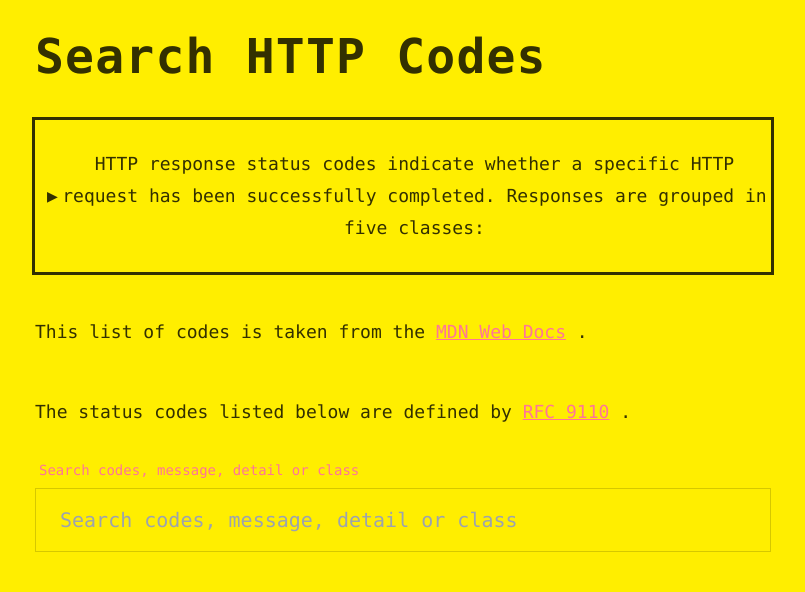
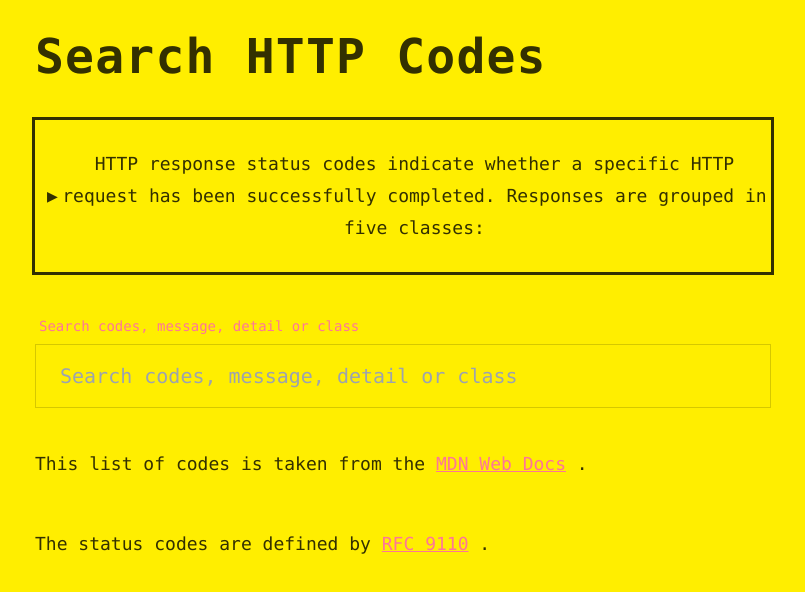
Before and after one commit to spences10/httpcodes-dev, a SvelteKit app: page / in a window 1280 px wide. Shown: the top 592 px of the page, without its empty margins (237-1042 px from the left). Built offline with nearby package versions, Linux system fonts and the light colour scheme.

Commit message:
style: :lipstick: move markup, adjust styles

```diff
--- a/src/routes/+page.svelte
+++ b/src/routes/+page.svelte
@@ -21,7 +21,7 @@
 			request has been successfully completed. Responses are grouped
 			in five classes:"
 	>
-		<ol class="list-decimal p-2">
+		<ol class="list-decimal px-16">
 			<li>Informational responses (100 - 199)</li>
 			<li>Successful responses (200 - 299)</li>
 			<li>Redirection messages (300 - 399)</li>
@@ -29,6 +29,26 @@
 			<li>Server error responses (500 - 599)</li>
 		</ol>
 	</Details>
+
+	<div class="my-4">
+		<label for="search" class="label">
+			<span class="label-text text-primary">
+				Search codes, message, detail or class
+			</span>
+		</label>
+		<input
+			name="search"
+			class="input input-lg input-bordered w-full max-w-3xl text-xl"
+			type="text"
+			placeholder="Search codes, message, detail or class"
+			bind:value={search}
+		/>
+	</div>
+	{#if search.length > 0}
+		{#each filteredCodes as code}
+			<pre>{JSON.stringify(code, null, 2)}</pre>
+		{/each}
+	{/if}
 
 	<p>
 		This list of codes is taken from the <a
@@ -40,7 +60,7 @@
 		.
 	</p>
 	<p>
-		The status codes listed below are defined by <a
+		The status codes are defined by <a
 			href="https://httpwg.org/specs/rfc9110.html#overview.of.status.codes"
 			class="link link-primary"
 		>
@@ -48,21 +68,4 @@
 		</a>
 		.
 	</p>
-	<label for="search" class="label">
-		<span class="label-text text-primary">
-			Search codes, message, detail or class
-		</span>
-	</label>
-	<input
-		name="search"
-		class="input input-lg input-bordered w-full max-w-3xl text-xl"
-		type="text"
-		placeholder="Search codes, message, detail or class"
-		bind:value={search}
-	/>
-	{#if search.length > 0}
-		{#each filteredCodes as code}
-			<pre>{JSON.stringify(code, null, 2)}</pre>
-		{/each}
-	{/if}
 </div>
```
